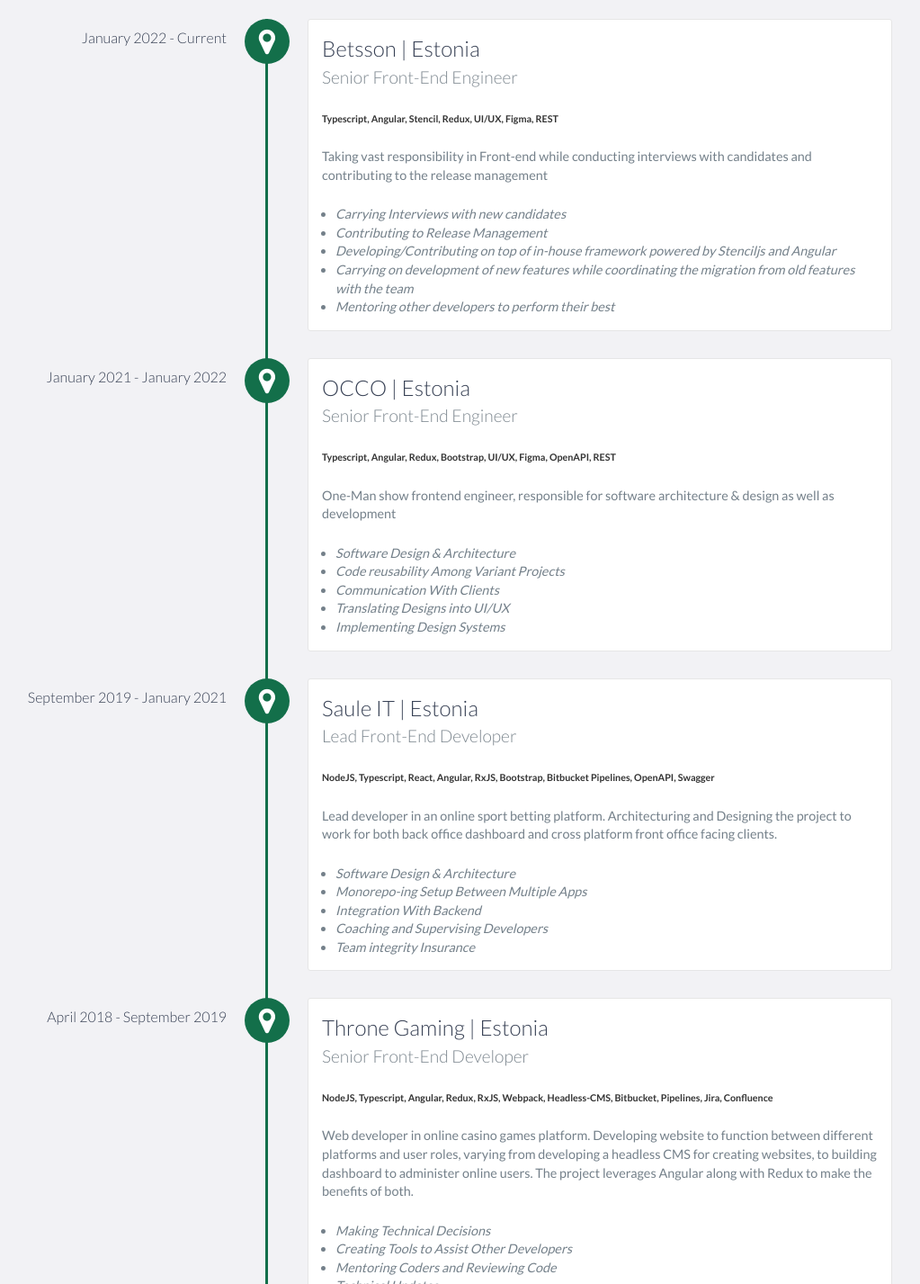
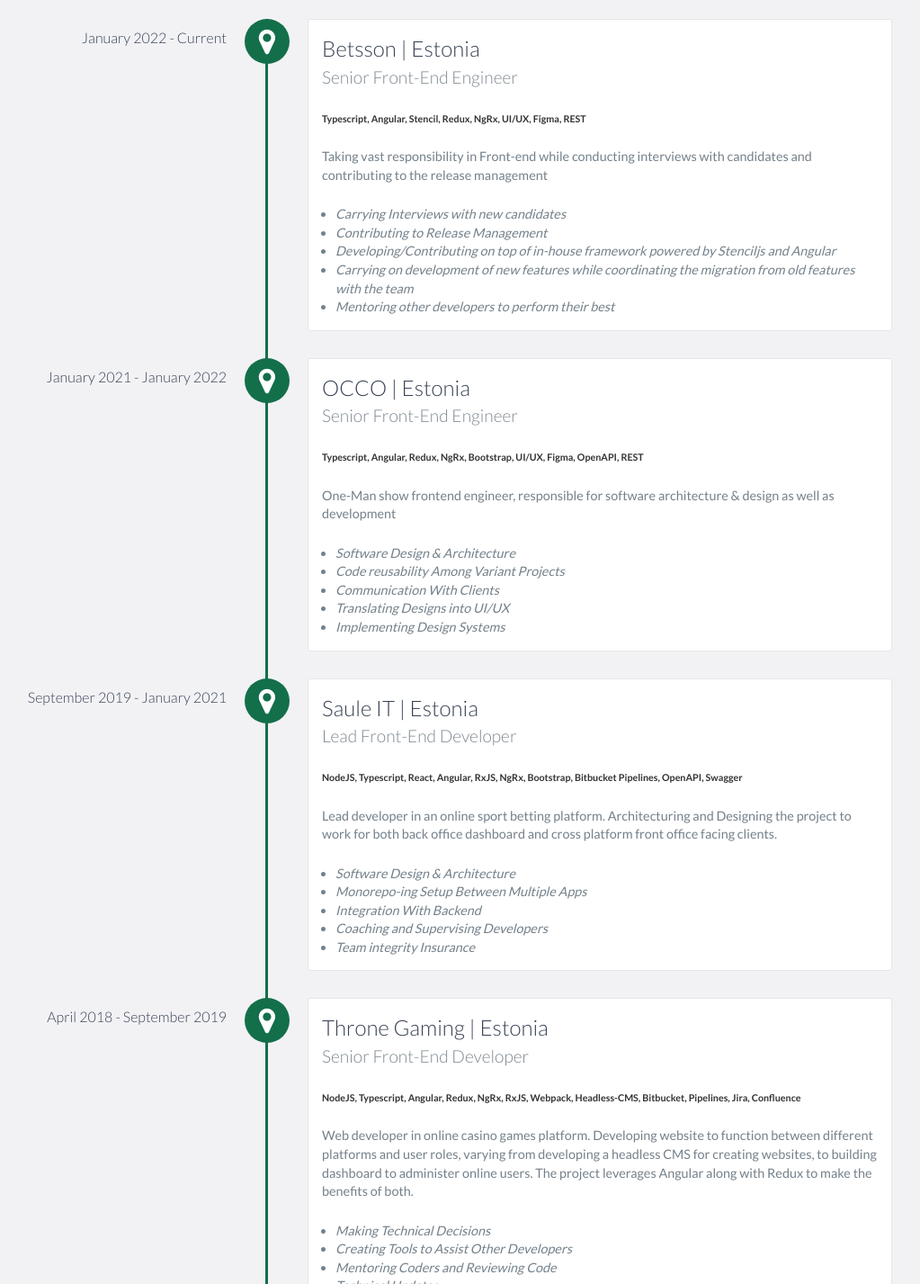
Before and after one commit to msqaddura/msqaddura.github.io, a website: page index.html in a window 1280 px wide. Shown: the part 1600-3027 px from the top of the page at 90% size, without its empty margins (148-1171 px from the left). Drawn offline with nearby package versions, Linux system fonts and the light colour scheme.

Commit message:
Update index.html

```diff
--- a/index.html
+++ b/index.html
@@ -103,6 +103,7 @@
 
             <li class="framework">Angular</li>
             <li class="extension">RxJS</li>
+            <li class="extension">NgRx</li>
             <li class="library">React</li>
             <li class="library">Redux</li>
             <li class="library">Vue</li>
@@ -138,7 +139,7 @@
             <div data-date="January 2022 - Current">
                 <h3>Betsson | Estonia</h3>
                 <h4>Senior Front-End Engineer</h4>
-                <h6>Typescript, Angular, Stencil, Redux, UI/UX, Figma, REST</h6>
+                <h6>Typescript, Angular, Stencil, Redux, NgRx, UI/UX, Figma, REST</h6>
                 <p>
                    Taking vast responsibility in Front-end while conducting interviews with candidates and contributing to the release management
                 </p>
@@ -160,7 +161,7 @@
             <div data-date="January 2021 - January 2022">
                 <h3>OCCO | Estonia</h3>
                 <h4>Senior Front-End Engineer</h4>
-                <h6>Typescript, Angular, Redux, Bootstrap, UI/UX, Figma, OpenAPI, REST
+                <h6>Typescript, Angular, Redux, NgRx, Bootstrap, UI/UX, Figma, OpenAPI, REST
                 </h6>
                 <p>
                    One-Man show frontend engineer, responsible for software architecture & design as well as development
@@ -184,7 +185,7 @@
             <div data-date="September 2019 - January 2021">
                 <h3>Saule IT | Estonia</h3>
                 <h4>Lead Front-End Developer</h4>
-                <h6>NodeJS, Typescript, React, Angular, RxJS, Bootstrap, Bitbucket Pipelines, OpenAPI, Swagger
+                <h6>NodeJS, Typescript, React, Angular, RxJS, NgRx, Bootstrap, Bitbucket Pipelines, OpenAPI, Swagger
                 </h6>
                 <p>
                     Lead developer in an online sport betting platform.
@@ -209,7 +210,7 @@
             <div data-date="April 2018 - September 2019">
                 <h3>Throne Gaming | Estonia</h3>
                 <h4>Senior Front-End Developer</h4>
-                <h6>NodeJS, Typescript, Angular, Redux, RxJS, Webpack, Headless-CMS, Bitbucket, Pipelines, Jira,
+                <h6>NodeJS, Typescript, Angular, Redux, NgRx, RxJS, Webpack, Headless-CMS, Bitbucket, Pipelines, Jira,
                     Confluence
                 </h6>
                 <p>
```
